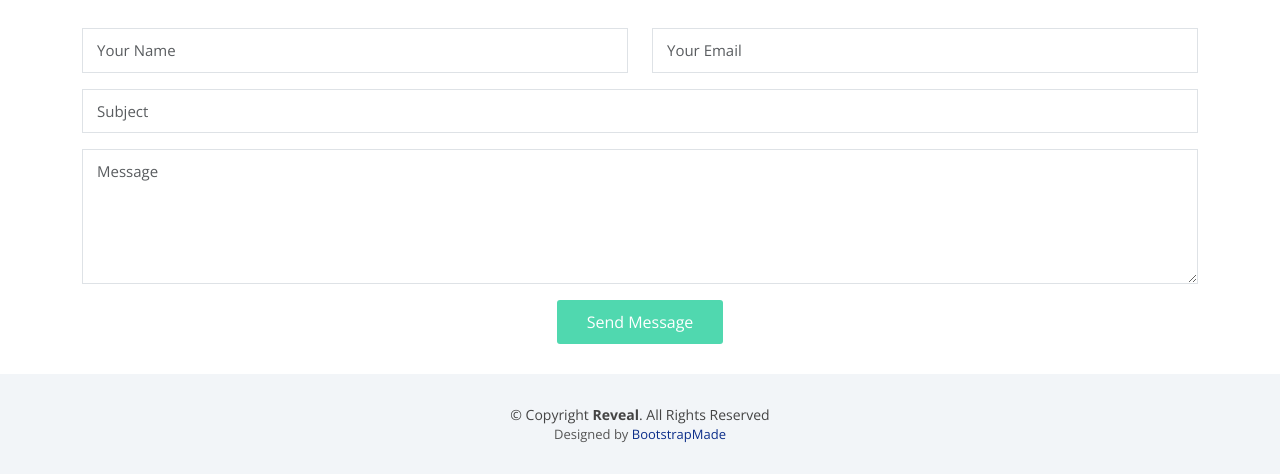
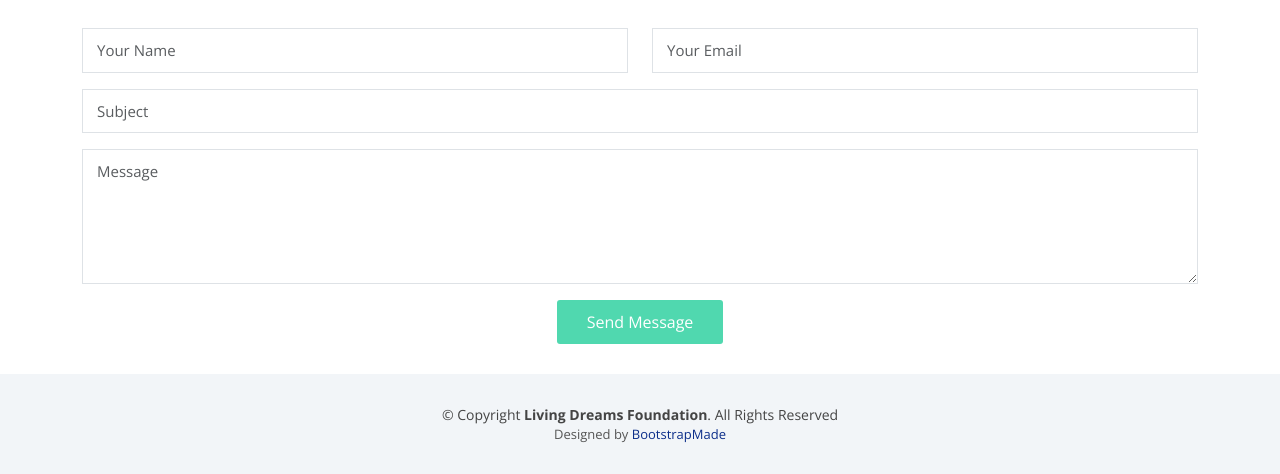
Before and after one commit to DOVINSMART/ld, a plain HTML site: page index.html in a window 1280 px wide. Shown: the part 4463-4937 px from the top of the page. Drawn offline with nearby package versions, Linux system fonts and the light colour scheme.

Commit message:
Update index.html

```diff
--- a/index.html
+++ b/index.html
@@ -506,7 +506,7 @@
   <footer id="footer">
     <div class="container">
       <div class="copyright">
-        &copy; Copyright <strong>Reveal</strong>. All Rights Reserved
+        &copy; Copyright <strong>Living Dreams Foundation</strong>. All Rights Reserved
       </div>
       <div class="credits">
         <!--
```
